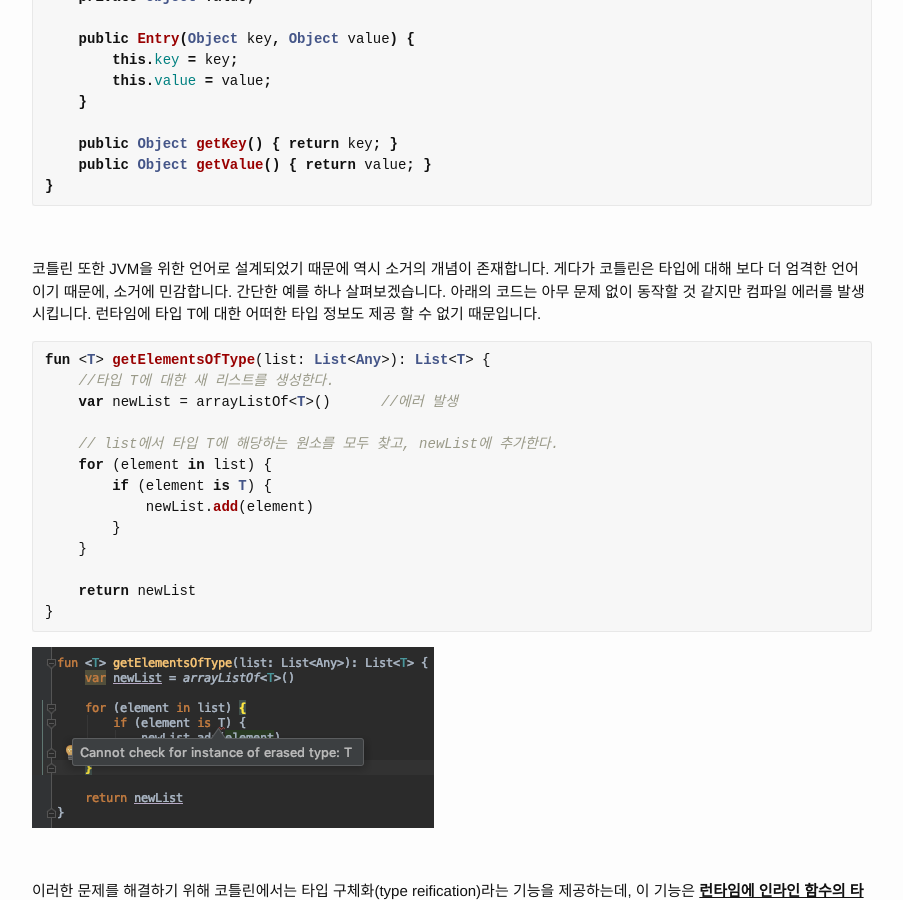
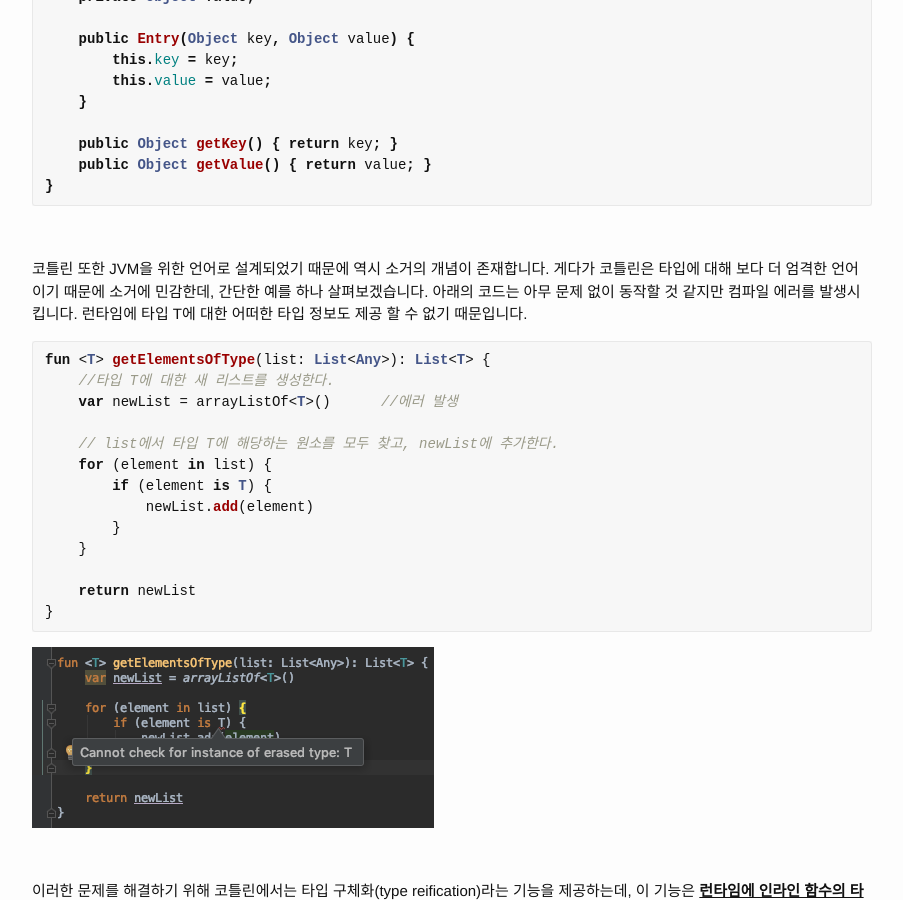
Before and after one commit to yoojoonsang/yoojoonsang.github.io, a Jekyll site: the page built from _posts/2019-04-16-generics-in-kotlin2.markdown, in a window 1280 px wide and 900 px high, scrolled down 758 px. Shown: the whole window, without its empty margins (188-1091 px from the left). Built offline with Jekyll 4.4.1, drawn with Linux system fonts in a browser that asks for light colours.

Commit message:
Generics in Kotlin #2

````diff
--- a/_posts/2019-04-16-generics-in-kotlin2.markdown
+++ b/_posts/2019-04-16-generics-in-kotlin2.markdown
@@ -42,7 +42,7 @@ public class Entry {
 
 <br>
 
-코틀린 또한 JVM을 위한 언어로 설계되었기 때문에 역시 소거의 개념이 존재합니다. 게다가 코틀린은 타입에 대해 보다 더 엄격한 언어이기 때문에, 소거에 민감합니다. 간단한 예를 하나 살펴보겠습니다. 아래의 코드는 아무 문제 없이 동작할 것 같지만 컴파일 에러를 발생시킵니다. 런타임에 타입 T에 대한 어떠한 타입 정보도 제공 할 수 없기 때문입니다.
+코틀린 또한 JVM을 위한 언어로 설계되었기 때문에 역시 소거의 개념이 존재합니다. 게다가 코틀린은 타입에 대해 보다 더 엄격한 언어이기 때문에 소거에 민감한데, 간단한 예를 하나 살펴보겠습니다. 아래의 코드는 아무 문제 없이 동작할 것 같지만 컴파일 에러를 발생시킵니다. 런타임에 타입 T에 대한 어떠한 타입 정보도 제공 할 수 없기 때문입니다.
 
 ```kotlin
 fun <T> getElementsOfType(list: List<Any>): List<T> {
````
Also changed, not shown: 1 other file.
